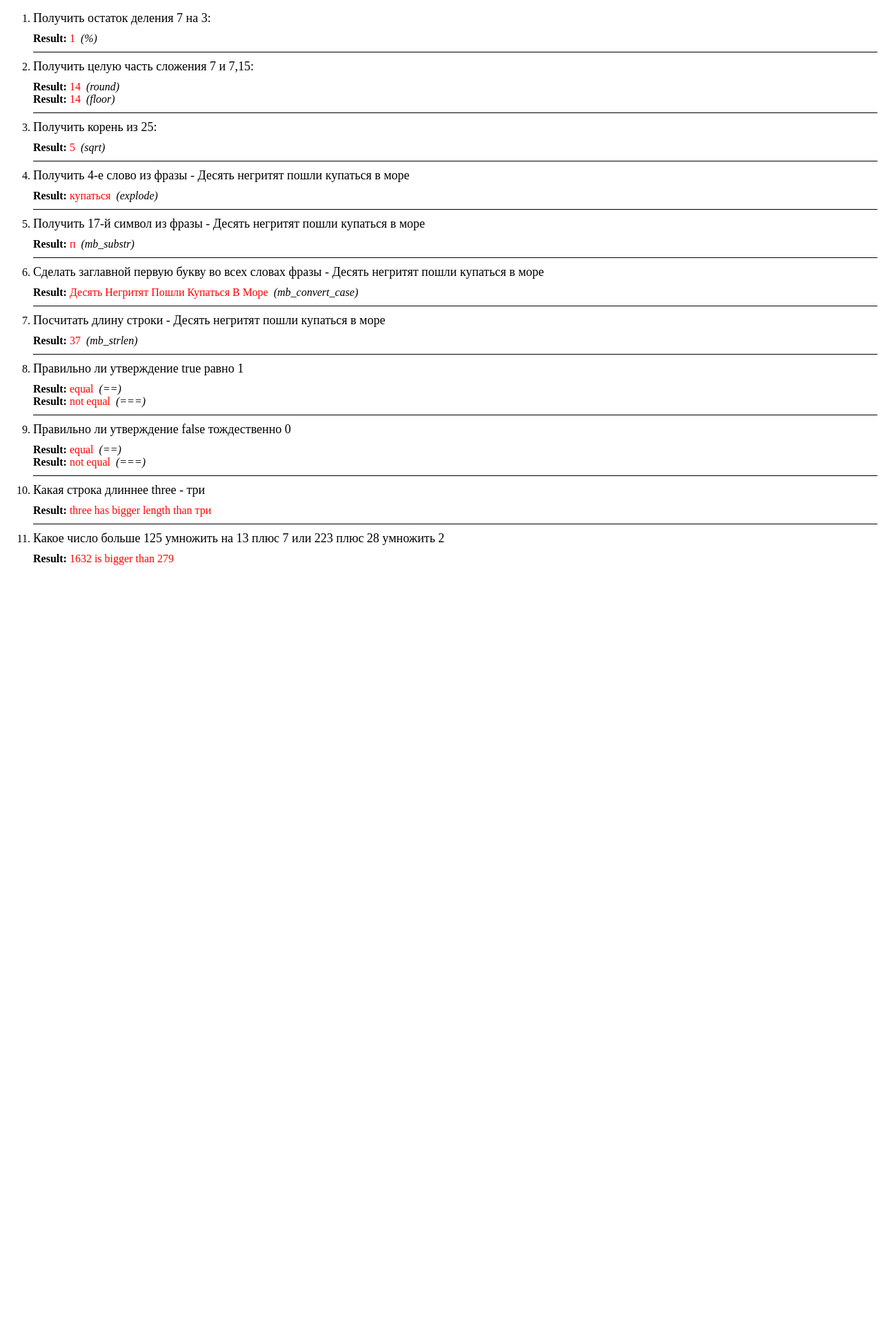
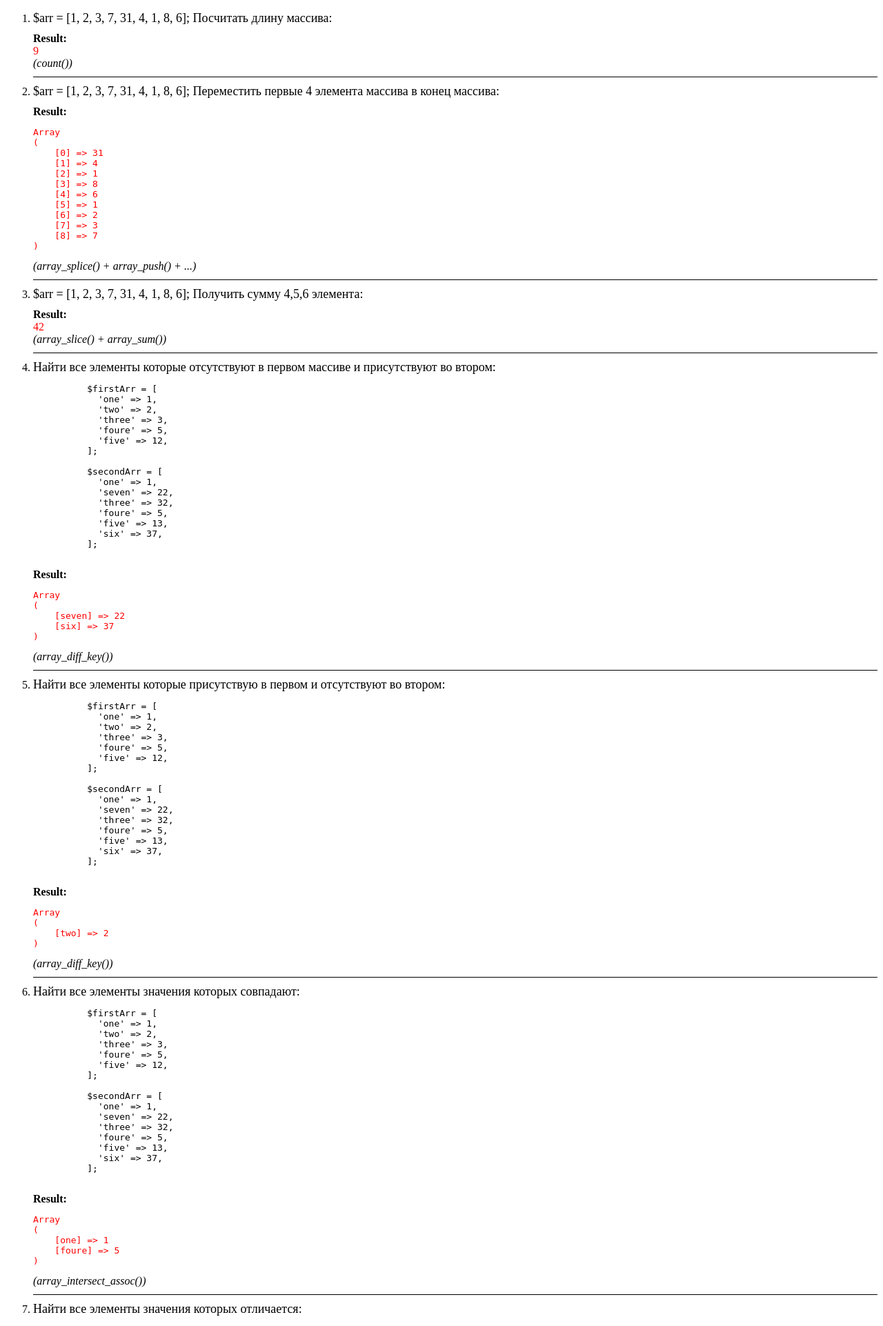
Before and after one commit to RASTAFANCH1K/hillel_php_basic_hw, a PHP site: page / in a window 1280 px wide. Shown: the top 1922 px of the page at 69% size. Before the commit the page ends 819 px from the top, so only its background shows below. Run offline with PHP 8.4, Linux system fonts and the light colour scheme.

Commit message:
created branch hw-2

```diff
--- a/index.php
+++ b/index.php
@@ -5,7 +5,7 @@
     <meta http-equiv="X-UA-Compatible" content="IE=edge">
     <meta name="viewport" content="width=device-width, initial-scale=1.0">
     <meta name="description" content="Hillel homeworks">
-    <title>HW-1</title>
+    <title>HW-2</title>
     <style>
       h6 {
         margin: 0 0 10px 0;
@@ -29,6 +29,7 @@
       }
 
       span {
+        display: block;
         margin-right: 4px;
         color: red;
       }
@@ -37,266 +38,483 @@
   <body>
     <ol>
       <li>
-        <h6>Получить остаток деления 7 на 3:</h6>
+        <h6>$arr = [1, 2, 3, 7, 31, 4, 1, 8, 6]; Посчитать длину массива:</h6>
         <div>
           <b>Result:</b>
           <span>
             <?php
-              echo getRemainderOfDivision(7, 3);
+              $arr = [1, 2, 3, 7, 31, 4, 1, 8, 6];
+
+              echo getArrLength($arr);
             ?>
           </span>
-          <em>(%)</em>
+          <em>(count())</em>
         </div>
       </li>
       <li>
-        <h6>Получить целую часть сложения 7 и 7,15:</h6>
+        <h6>$arr = [1, 2, 3, 7, 31, 4, 1, 8, 6]; Переместить первые 4 элемента массива в конец массива:</h6>
         <div>
           <b>Result:</b>
           <span>
             <?php
-              echo getWholePartOfAddition(7, 7.15);
+              $arr = [1, 2, 3, 7, 31, 4, 1, 8, 6];
+
+              echo shiftChosenArrElementsToEnd($arr, 4);
             ?>
           </span>
-          <em>(round)</em>
+          <em>(array_splice() + array_push() + ...)</em>
         </div>
+      </li>
+      <li>
+        <h6>$arr = [1, 2, 3, 7, 31, 4, 1, 8, 6]; Получить сумму 4,5,6 элемента:</h6>
         <div>
           <b>Result:</b>
           <span>
             <?php
-              echo getWholePartOfAddition2(7, 7.15);
+              $arr = [1, 2, 3, 7, 31, 4, 1, 8, 6];
+
+              echo getSumOfChosenArrElementsRange($arr, 3, 3);
             ?>
           </span>
-          <em>(floor)</em>
+          <em>(array_slice() + array_sum())</em>
         </div>
       </li>
       <li>
-        <h6>Получить корень из 25:</h6>
+        <h6>Найти все элементы которые отсутствуют в первом массиве и присутствуют во втором:</h6>
+        <pre>
+          $firstArr = [
+            'one' => 1,
+            'two' => 2,
+            'three' => 3,
+            'foure' => 5,
+            'five' => 12,
+          ];
+
+          $secondArr = [
+            'one' => 1,
+            'seven' => 22,
+            'three' => 32,
+            'foure' => 5,
+            'five' => 13,
+            'six' => 37,
+          ];
+        </pre>
         <div>
           <b>Result:</b>
           <span>
             <?php
-              echo getSqrtOfNum(25);
+              $firstArr = [
+                'one' => 1,
+                'two' => 2,
+                'three' => 3,
+                'foure' => 5,
+                'five' => 12,
+              ];
+
+              $secondArr = [
+                'one' => 1,
+                'seven' => 22,
+                'three' => 32,
+                'foure' => 5,
+                'five' => 13,
+                'six' => 37,
+              ];
+
+              echo findDiffInArrElements($secondArr, $firstArr);
             ?>
           </span>
-          <em>(sqrt)</em>
+          <em>(array_diff_key())</em>
         </div>
       </li>
       <li>
-        <h6>Получить 4-е слово из фразы - Десять негритят пошли купаться в море</h6>
+        <h6>Найти все элементы которые присутствую в первом и отсутствуют во втором:</h6>
+        <pre>
+          $firstArr = [
+            'one' => 1,
+            'two' => 2,
+            'three' => 3,
+            'foure' => 5,
+            'five' => 12,
+          ];
+
+          $secondArr = [
+            'one' => 1,
+            'seven' => 22,
+            'three' => 32,
+            'foure' => 5,
+            'five' => 13,
+            'six' => 37,
+          ];
+        </pre>
         <div>
           <b>Result:</b>
           <span>
             <?php
-              echo getSubStrInPhrase(4, 'Десять негритят пошли купаться в море');
+              $firstArr = [
+                'one' => 1,
+                'two' => 2,
+                'three' => 3,
+                'foure' => 5,
+                'five' => 12,
+              ];
+
+              $secondArr = [
+                'one' => 1,
+                'seven' => 22,
+                'three' => 32,
+                'foure' => 5,
+                'five' => 13,
+                'six' => 37,
+              ];
+
+              echo findDiffInArrElements($firstArr, $secondArr);
             ?>
           </span>
-          <em>(explode)</em>
+          <em>(array_diff_key())</em>
         </div>
       </li>
       <li>
-        <h6>Получить 17-й символ из фразы - Десять негритят пошли купаться в море</h6>
+        <h6>Найти все элементы значения которых совпадают:</h6>
+        <pre>
+          $firstArr = [
+            'one' => 1,
+            'two' => 2,
+            'three' => 3,
+            'foure' => 5,
+            'five' => 12,
+          ];
+
+          $secondArr = [
+            'one' => 1,
+            'seven' => 22,
+            'three' => 32,
+            'foure' => 5,
+            'five' => 13,
+            'six' => 37,
+          ];
+        </pre>
         <div>
           <b>Result:</b>
           <span>
             <?php
-              echo getSymbolInStr('Десять негритят пошли купаться в море', 17);
+              $firstArr = [
+                'one' => 1,
+                'two' => 2,
+                'three' => 3,
+                'foure' => 5,
+                'five' => 12,
+              ];
+
+              $secondArr = [
+                'one' => 1,
+                'seven' => 22,
+                'three' => 32,
+                'foure' => 5,
+                'five' => 13,
+                'six' => 37,
+              ];
+
+              echo findDiffInArrElementsByValСoincidence($firstArr, $secondArr);
             ?>
           </span>
-          <em>(mb_substr)</em>
+          <em>(array_intersect_assoc())</em>
         </div>
       </li>
       <li>
-        <h6>Сделать заглавной первую букву во всех словах фразы - Десять негритят пошли купаться в море</h6>
+        <h6>Найти все элементы значения которых отличается:</h6>
+        <pre>
+          $firstArr = [
+            'one' => 1,
+            'two' => 2,
+            'three' => 3,
+            'foure' => 5,
+            'five' => 12,
+          ];
+
+          $secondArr = [
+            'one' => 1,
+            'seven' => 22,
+            'three' => 32,
+            'foure' => 5,
+            'five' => 13,
+            'six' => 37,
+          ];
+        </pre>
         <div>
           <b>Result:</b>
           <span>
             <?php
-              echo capitalizeAllSubStr('Десять негритят пошли купаться в море');
+              $firstArr = [
+                'one' => 1,
+                'two' => 2,
+                'three' => 3,
+                'foure' => 5,
+                'five' => 12,
+              ];
+
+              $secondArr = [
+                'one' => 1,
+                'seven' => 22,
+                'three' => 32,
+                'foure' => 5,
+                'five' => 13,
+                'six' => 37,
+              ];
+
+              echo findDiffInArrElementsByValAbsence($firstArr, $secondArr);
             ?>
           </span>
-          <em>(mb_convert_case)</em>
+          <em>(array_diff_assoc())</em>
         </div>
       </li>
       <li>
-        <h6>Посчитать длину строки - Десять негритят пошли купаться в море</h6>
+        <h6>Получить все вторые элементы вложенных массивов:</h6>
+        <pre>
+          $firstArr = [
+            'one' => 1,
+            'two' => [
+              'one' => 1,
+              'seven' => 22,
+              'three' => 32,
+            ],
+            'three' => [
+              'one' => 1,
+              'two' => 2,
+            ],
+            'foure' => 5,
+            'five' => [
+              'three' => 32,
+              'foure' => 5,
+              'five' => 12,
+            ],
+          ];
+        </pre>
         <div>
           <b>Result:</b>
           <span>
             <?php
-              echo getStrLength('Десять негритят пошли купаться в море');
+              $firstArr = [
+                'one' => 1,
+                'two' => [
+                  'one' => 1,
+                  'seven' => 22,
+                  'three' => 32,
+                ],
+                'three' => [
+                  'one' => 1,
+                  'two' => 2,
+                ],
+                'foure' => 5,
+                'five' => [
+                  'three' => 32,
+                  'foure' => 5,
+                  'five' => 12,
+                ],
+              ];
+
+              echo getSecondNestedArrElements($firstArr);
             ?>
           </span>
-          <em>(mb_strlen)</em>
+          <em>(foreach(), is_array(), array_slice())</em>
         </div>
       </li>
       <li>
-        <h6>Правильно ли утверждение true равно 1</h6>
+        <h6>Получить общее количество элементов в массиве:</h6>
+        <pre>
+          $firstArr = [
+            'one' => 1,
+            'two' => [
+              'one' => 1,
+              'seven' => 22,
+              'three' => 32,
+            ],
+            'three' => [
+              'one' => 1,
+              'two' => 2,
+            ],
+            'foure' => 5,
+            'five' => [
+              'three' => 32,
+              'foure' => 5,
+              'five' => 12,
+            ],
+          ];
+        </pre>
         <div>
           <b>Result:</b>
           <span>
             <?php
-              echo checkIdentity(true, 1);
+              $firstArr = [
+                'one' => 1,
+                'two' => [
+                  'one' => 1,
+                  'seven' => 22,
+                  'three' => 32,
+                ],
+                'three' => [
+                  'one' => 1,
+                  'two' => 2,
+                ],
+                'foure' => 5,
+                'five' => [
+                  'three' => 32,
+                  'foure' => 5,
+                  'five' => 12,
+                ],
+              ];
+
+              echo getTotalAmountOfArrElements($firstArr);
             ?>
           </span>
-          <em>(==)</em>
+          <em>(count($val, COUNT_RECURSIVE))</em>
         </div>
+      </li>
+      <li>
+        <h6>Получить сумму всех значений в массиве:</h6>
+        <pre>
+          $firstArr = [
+            'one' => 1,
+            'two' => [
+              'one' => 1,
+              'seven' => 22,
+              'three' => 32,
+            ],
+            'three' => [
+              'one' => 1,
+              'two' => 2,
+            ],
+            'foure' => 5,
+            'five' => [
+              'three' => 32,
+              'foure' => 5,
+              'five' => 12,
+            ],
+          ];
+        </pre>
         <div>
           <b>Result:</b>
           <span>
             <?php
-              echo checkStrictIdentity(true, 1);
+              $firstArr = [
+                'one' => 1,
+                'two' => [
+                  'one' => 1,
+                  'seven' => 22,
+                  'three' => 32,
+                ],
+                'three' => [
+                  'one' => 1,
+                  'two' => 2,
+                ],
+                'foure' => 5,
+                'five' => [
+                  'three' => 32,
+                  'foure' => 5,
+                  'five' => 12,
+                ],
+              ];
+
+              echo getSumOfAllArrElementsVal($firstArr);
             ?>
           </span>
-          <em>(===)</em>
-        </div>
-      </li>
-      <li>
-        <h6>Правильно ли утверждение false тождественно 0</h6>
-        <div>
-          <b>Result:</b>
-          <span>
-            <?php
-              echo checkIdentity(false, 0);
-            ?>
-          </span>
-          <em>(==)</em>
-        </div>
-        <div>
-          <b>Result:</b>
-          <span>
-            <?php
-              echo checkStrictIdentity(false, 0);
-            ?>
-          </span>
-          <em>(===)</em>
-        </div>
-      </li>
-      <li>
-        <h6>Какая строка длиннее three - три</h6>
-        <div>
-          <b>Result:</b>
-          <span>
-            <?php
-              echo compareLength('three', 'три');
-            ?>
-          </span>
-        </div>
-      </li>
-      <li>
-        <h6>Какое число больше 125 умножить на 13 плюс 7 или 223 плюс 28 умножить 2</h6>
-        <div>
-          <b>Result:</b>
-          <span>
-            <?php
-              echo getBiggerNum(125 * 13 + 7, 223 + 28 * 2);
-            ?>
-          </span>
+          <em>(foreach(), is_array(), recursive)</em>
         </div>
       </li>
     </ol>
       <?php
-        //* 1: __________________________________________________
+        //* 1: ==================================================
 
-        function getRemainderOfDivision($dividend, $divider) {
-          $res = $dividend % $divider;
+        function getArrLength($arr) {
+          $length = count($arr);
 
-          return $res;
+          return $length;
         }
 
-        //* 2: __________________________________________________
+        //* 2: ==================================================
 
-        function getWholePartOfAddition($firstTerm, $secondTerm) {
-          $addition = $firstTerm + $secondTerm;
-          $wholePart = round($addition, 0, PHP_ROUND_HALF_DOWN);
+        function shiftChosenArrElementsToEnd($arr, $length) {
+          $splice = array_splice($arr, 0, $length);
 
-          return $wholePart;
+          array_push($arr, ...$splice);
+
+          echo '<pre>';
+          print_r($arr);
+          echo '</pre>';
         }
 
-        function getWholePartOfAddition2($firstTerm, $secondTerm) {
-          $addition = $firstTerm + $secondTerm;
-          $wholePart = floor($addition);
+        //* 3: ==================================================
 
-          return $wholePart;
+        function getSumOfChosenArrElementsRange($arr, $offset, $length) {
+          $slice = array_slice($arr, $offset, $length);
+          $sum = array_sum($slice);
+
+          return $sum;
         }
 
-        //* 3: __________________________________________________
+        //* 4, 5: ==================================================
 
-        function getSqrtOfNum($num) {
-          return sqrt($num);
+        function findDiffInArrElements($a, $b) {
+          $diff = array_diff_key($a, $b);
+
+          echo '<pre>';
+          print_r($diff);
+          echo '</pre>';
         }
 
-        //* 4: __________________________________________________
+        //* 6: ==================================================
 
-        function getSubStrInPhrase($pos, $str) {
-          $subStrings = explode(' ', $str);
-          $res =  $subStrings[$pos - 1];
+        function findDiffInArrElementsByValСoincidence($firstArr, $secondArr) {
+          $diff = array_intersect_assoc($firstArr, $secondArr);
 
-          return  $res;
+          echo '<pre>';
+          print_r($diff);
+          echo '</pre>';
         }
 
-        //* 5: __________________________________________________
+        //* 7: ==================================================
 
-        function getSymbolInStr($str, $pos) {
-          $res = mb_substr($str, $pos - 1, 1);
+        function findDiffInArrElementsByValAbsence($firstArr, $secondArr) {
+          $diff = array_diff_assoc($firstArr, $secondArr);
 
-          return  $res;
+          echo '<pre>';
+          print_r($diff);
+          echo '</pre>';
         }
 
-        //* 6: __________________________________________________
+        //* 8: ==================================================
 
-        function capitalizeAllSubStr($str) {
-          $res = mb_convert_case($str, MB_CASE_TITLE, "UTF-8");
+        function getSecondNestedArrElements($arr) {
+          foreach ($arr as $key => $val) {
+            if (is_array($val)) {
+              $secondNestedArrElements = array_slice($val, 1, 1);
 
-          return  $res;
-        }
-
-        //* 7: __________________________________________________
-
-        function getStrLength($str) {
-          $res = mb_strlen($str);
-
-          return  $res;
-        }
-
-        //* 8: __________________________________________________
-
-        function checkIdentity($firstComparable, $secondComparable) {
-          if ($firstComparable == $secondComparable) {
-            return "equal";
-          } else {
-            return "not equal";
+              echo '<pre>';
+              print_r($secondNestedArrElements);
+              echo '</pre>';
+            }
           }
         }
 
-        function checkStrictIdentity($firstComparable, $secondComparable) {
-          if ($firstComparable === $secondComparable) {
-            return "equal";
-          } else {
-            return "not equal";
-          }
+        //* 8: ==================================================
+
+        function getTotalAmountOfArrElements($arr) {
+          return count($arr, COUNT_RECURSIVE);
         }
 
-        //* 9, 10: __________________________________________________
+        //* 10: ==================================================
 
-        function compareLength($firstComparable, $secondComparable) {
-          $firstComparableLength = mb_strlen($firstComparable);
-          $SecondComparableLength = mb_strlen($secondComparable);
+        function getSumOfAllArrElementsVal($arr) {
+          $sum = 0;
 
-          if ($firstComparableLength > $SecondComparableLength) {
-            return $firstComparable . ' has bigger length than ' .  $secondComparable;
-          } else {
-            return $firstComparable . ' has smaller length than ' .  $secondComparable;
+          foreach ($arr as $key => $val) {
+            if (is_array($val)) {
+              $sum += getSumOfAllArrElementsVal($val);
+            } else {
+              $sum += $val;
+            }
           }
-        }
 
-        //* 11: __________________________________________________
-
-        function getBiggerNum($firstNum, $secondNum) {
-          if ($firstNum > $secondNum) {
-            return $firstNum . ' is bigger than ' .  $secondNum;
-          } else {
-            return $firstNum . ' is smaller than ' .  $secondNum;
-          }
+          return $sum;
         }
       ?>
   </body>
```
